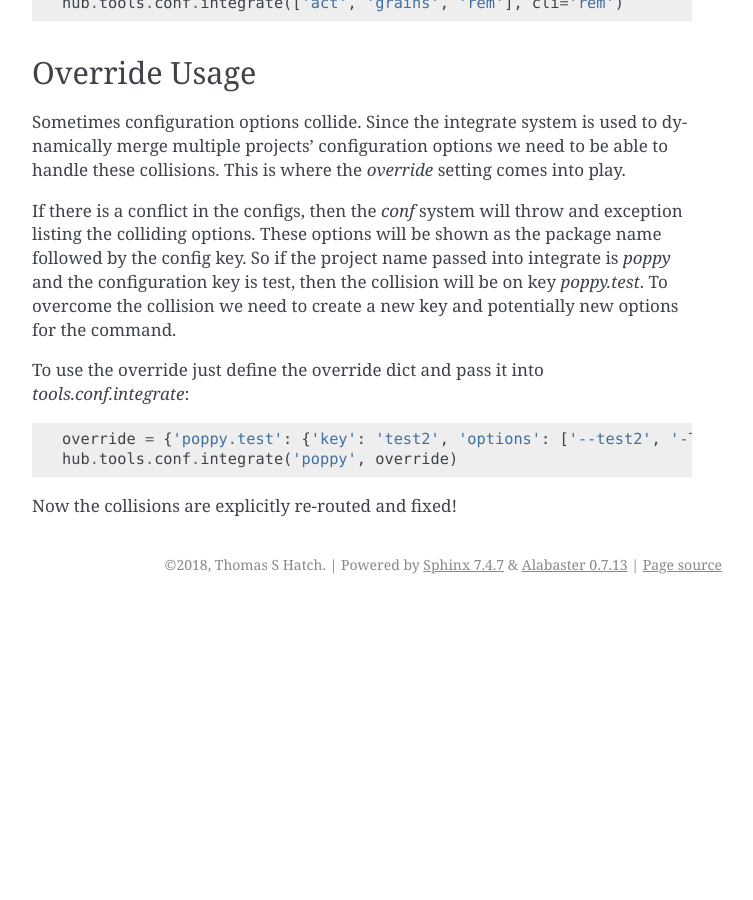
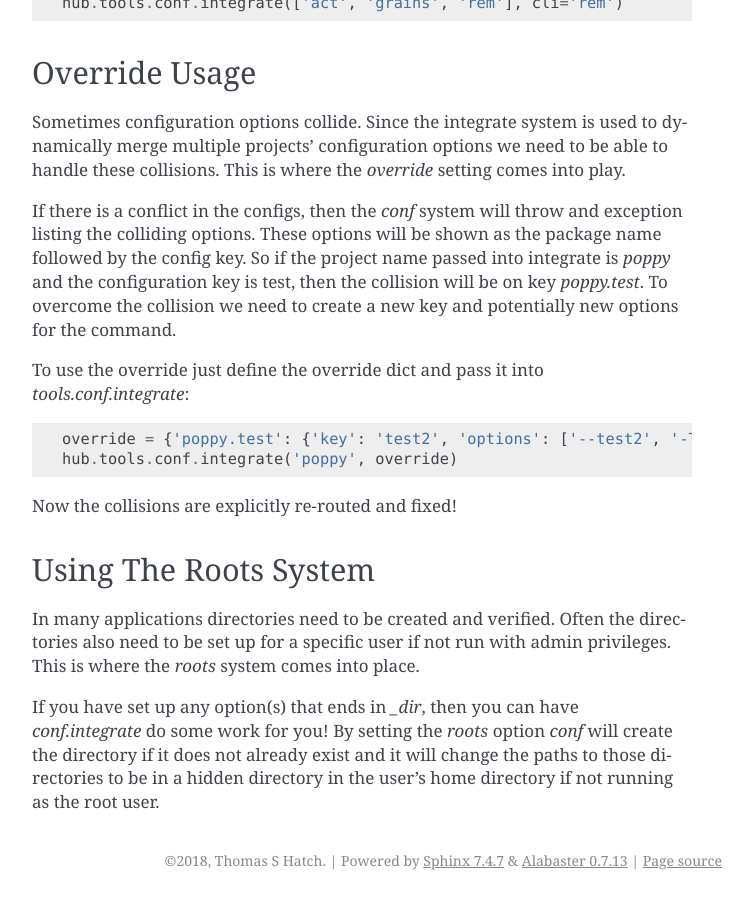
Before and after one commit to vmware-archive/pop, a Sphinx documentation site: the page built from doc/source/topics/conf_integrate.rst, in a window 1280 px wide and 900 px high, scrolled down 1732 px. Shown: the whole window, without its empty margins (388-1141 px from the left). Built offline with Sphinx 7.4.7, drawn with Linux system fonts in a browser that asks for light colours; before the commit the page ends 2336 px from its top, so only the background shows below that; some of the changed text lies outside the part shown.

Commit message:
Add docs for roots

```diff
--- a/doc/source/topics/conf_integrate.rst
+++ b/doc/source/topics/conf_integrate.rst
@@ -101,3 +101,15 @@ To use the override just define the override dict and pass it into `tools.conf.i
     hub.tools.conf.integrate('poppy', override)
 
 Now the collisions are explicitly re-routed and fixed!
+
+Using The Roots System
+======================
+
+In many applications directories need to be created and verified. Often the directories also
+need to be set up for a specific user if not run with admin privileges. This is where the
+`roots` system comes into place.
+
+If you have set up any option(s) that ends in `_dir`, then you can have `conf.integrate` do
+some work for you! By setting the `roots` option `conf` will create the directory if it does
+not already exist and it will change the paths to those directories to be in a hidden directory
+in the user's home directory if not running as the root user.
```
